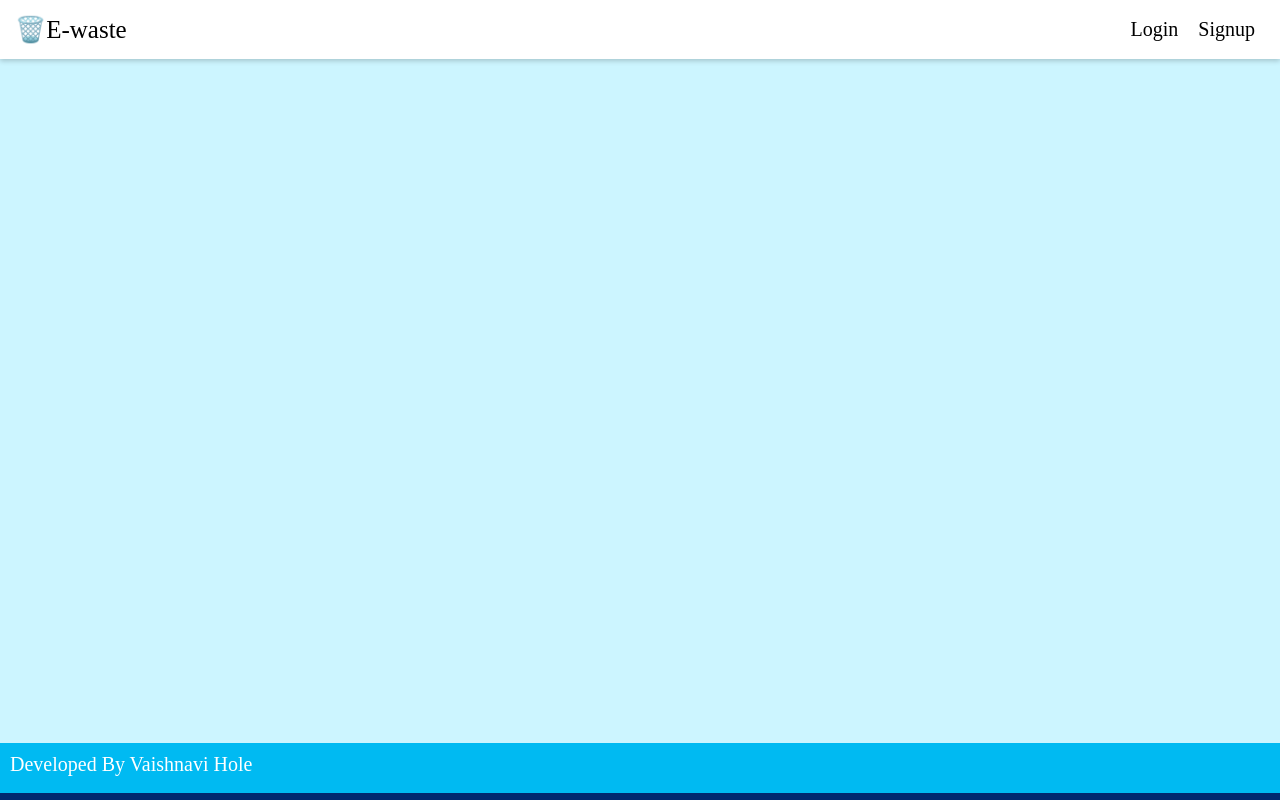
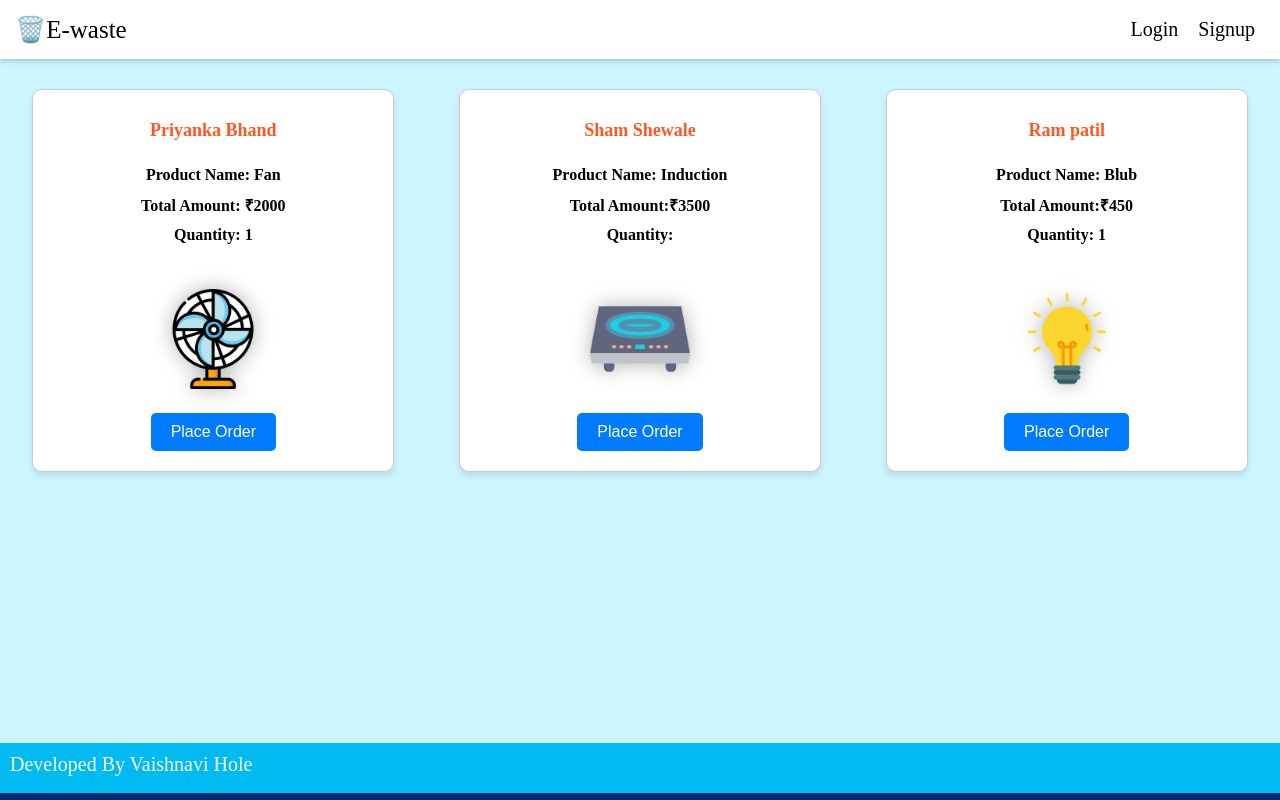
Before and after one commit to poonamdigole/e-waste-management, a React (Create React App) app in the folder client/: page /consumer in a window 1280 px wide. Built offline with nearby package versions, Linux system fonts and the light colour scheme.

Commit message:
consumer page design

```diff
--- a/client/src/views/Center/Center.css
+++ b/client/src/views/Center/Center.css
@@ -55,12 +55,12 @@
     margin-right: auto;
 }
 
-.feature-card {
+.location-card {
     width: 150px;
     border: 1px solid #ccc;
     padding: 5px;
     border-radius: 5px;
-    margin-left: 500px;
+    margin-left: 520px;
     margin-top: 50px;
     box-shadow: 0 2px 4px 0 rgba(0, 0, 0, 0.2);
     background: #fff;
--- a/client/src/views/Center/Center.js
+++ b/client/src/views/Center/Center.js
@@ -20,7 +20,7 @@ function Center() {
         </div>
       </div>
 
-       <div className='feature-card'>
+       <div className='location-card'>
         <img src={location}  className="img-location" alt="location"/>
          <h3 className='title'>Location: Pune</h3>
          </div>
--- a/client/src/views/Consumer/Consumer.css
+++ b/client/src/views/Consumer/Consumer.css
@@ -0,0 +1,6 @@
+.main-div{
+    display: flex;
+    flex-direction: row;
+    flex-wrap: wrap;
+    justify-content: space-around;
+}
--- a/client/src/views/Consumer/Consumer.js
+++ b/client/src/views/Consumer/Consumer.js
@@ -2,14 +2,59 @@ import React from 'react';
 import './Consumer.css';
 import Navbar from '../../components/Navbar/Navbar';
 import Footer from '../../components/Footer/Footer';
+import fan from './../Manufacturer/Images/fan.png';
+import induction from "./../Manufacturer/Images/induction-stove.png";
+import bulb from "./../Manufacturer/Images/bulb.png";
 
 function Consumers() {
   return (
     <div>
-        <>
+      <>
         <Navbar />
+        <div className='main-div'>
+          <div className='main-div'>
+            <div className='product-card'>
+              <h4 className='shop-name'>Priyanka Bhand</h4>
+              <div className='product-details'>
+                <span>Product Name: Fan</span>
+                <span>Total Amount: ₹2000</span>
+                <span>Quantity: 1</span>
+              </div>
+              <img src={fan} className="product-image" alt="fan" />
+              <div>
+                <button className='place-order'>Place Order</button>
+              </div>
+            </div>
+          </div>
+
+          <div className='product-card'>
+            <h4 className='shop-name'>Sham Shewale</h4>
+            <div className='product-details'>
+              <span>Product Name: Induction</span>
+              <span>Total Amount:₹3500</span>
+              <span>Quantity: </span>
+            </div>
+            <img src={induction} className="product-image" alt="induction" />
+            <div>
+              <button className='place-order'>Place Order</button>
+            </div>
+          </div>
+
+          <div className='product-card'>
+            <h4 className='shop-name'>Ram patil</h4>
+            <div className='product-details'>
+              <span>Product Name: Blub</span>
+              <span>Total Amount:₹450</span>
+              <span>Quantity: 1</span>
+            </div>
+            <img src={bulb} className="product-image" alt="bulb" />
+            <div>
+              <button className='place-order'>Place Order</button>
+            </div>
+          </div>
+        </div>
         <Footer />
-        </>
+      </>
     </div>
   )
 }
--- a/client/src/views/Retailer/Retailer.js
+++ b/client/src/views/Retailer/Retailer.js
@@ -16,8 +16,8 @@ function Retailers() {
           <h4 className='shop-name'>Om Electronics</h4>
           <div className='product-details'>
             <span>Product Name: Fan</span>
-            <span>Total Amount: ₹2000</span>
-            <span>Quantity: 1</span>
+            <span>Total Amount: ₹10000</span>
+            <span>Quantity: 5</span>
           </div>
           <img src={fan} className="product-image" alt="fan" />
          <div>
@@ -42,8 +42,8 @@ function Retailers() {
           <h4 className='shop-name'>Sai Electronics</h4>
           <div className='product-details'>
             <span>Product Name: Blub</span>
-            <span>Total Amount:₹450</span>
-            <span>Quantity: 1</span>
+            <span>Total Amount:₹2,250</span>
+            <span>Quantity: 5</span>
           </div>
           <img src={bulb} className="product-image" alt="bulb" />
           <div>
```
Also changed, not shown: client/src/views/Home/Home.js (+17 -17 lines).
